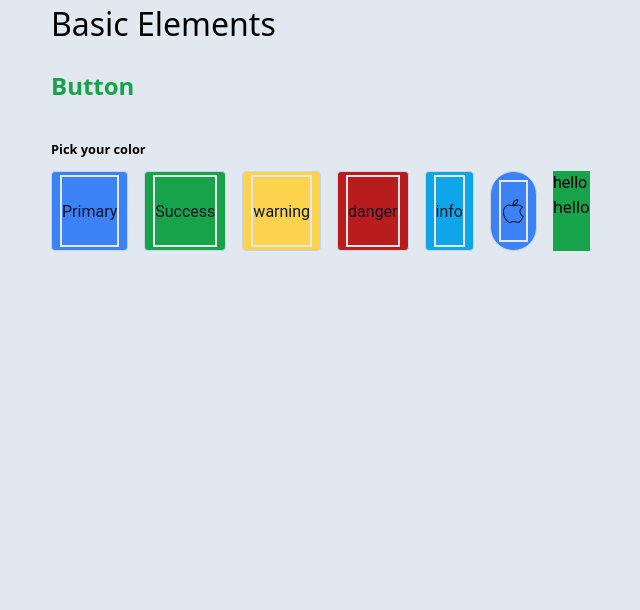
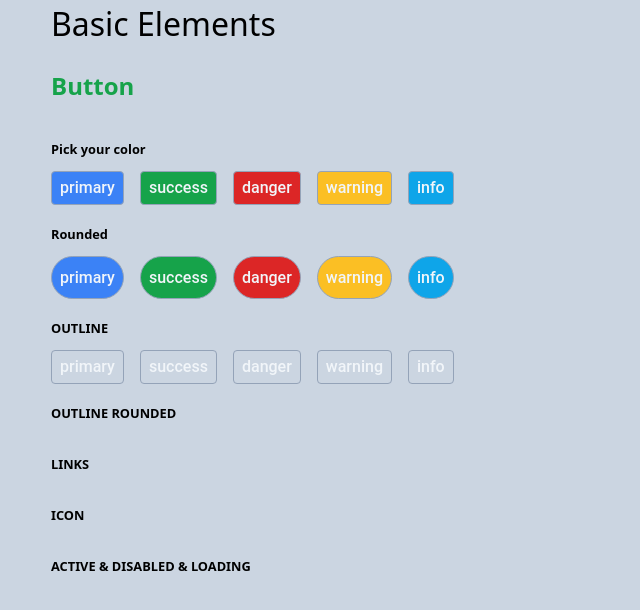
Before and after one commit to dangdinhtai0001/friday-fw-ssr, a Next.js app: page /components in a window 1280 px wide. Shown: the top 610 px of the page, without its empty margins (269-909 px from the left). Built offline with nearby package versions, Linux system fonts and the light colour scheme.

Commit message:
add demo for button

```diff
--- a/components/button/button.tsx
+++ b/components/button/button.tsx
@@ -4,7 +4,7 @@ import { tuple } from '../_util/type';
 import React from 'react';
 import LoadingIcon from './LoadingIcon';
 
-const ButtonTypes = tuple('primary', 'secondary', 'success', 'danger', 'warning', 'info');
+const ButtonTypes = tuple('primary', 'success', 'danger', 'warning', 'info');
 export type ButtonType = typeof ButtonTypes[number];
 
 const ButtonHTMLTypes = tuple('submit', 'button', 'reset');
@@ -16,6 +16,7 @@ export interface BaseButtonProps {
   type?: ButtonType;
   icon?: React.ReactNode;
   disabled?: boolean;
+  rounded?: boolean;
   outline?: boolean;
   color?: string;
   loading?: boolean | { delay?: number };
@@ -42,9 +43,13 @@ export type NativeButtonProps = {
 
 export type ButtonProps = Partial<AnchorButtonProps & NativeButtonProps>;
 
-const getColorClassName = (type: string): string => {
+const getColorClassName = (type: string, outline: boolean): string => {
   // Do cơ chế Just-in-time (JIT) của tailwind mà phải viết như này thay vì viết 1 phép concat chuỗi
   // Nếu không sẽ gây nên hiện tượng, có tên class nhưng ko apply được hiệu ứng
+
+  if (outline) {
+    return `bg-transparent`
+  }
 
   switch (type) {
     case 'primary':
@@ -70,6 +75,7 @@ const InternalButton = React.forwardRef<unknown, ButtonProps>((props, ref) => {
     loading = false,
     type = 'primary',
     outline = false,
+    rounded = false,
     color,
     disabled,
     className,
@@ -125,14 +131,15 @@ const InternalButton = React.forwardRef<unknown, ButtonProps>((props, ref) => {
   const classes = classNames(
     `border-[0.1rem] border-th-foreground
     transition-all  hover:scale-105 transition-transform active:scale-[0.9]
-    group btn relative inline-flex items-center justify-start overflow-hidden
+    group btn relative overflow-hidden
+    inline-flex items-center justify-start
     cursor-pointer
-    text-th-text-primary font-roboto font-[400] font-[0.875rem] leading-[1.5715rem]`,
+    text-th-text-primary font-roboto font-[500] font-[0.6rem] leading-[1.5715rem]`,
     {
       ['opacity-50 cursor-not-allowed']: disabled,
-      [`rounded-full px-[0.5rem] py-[0.5rem]`]: !children && children !== 0 && !!iconType,
+      [`rounded-full px-[0.5rem] py-[0.5rem]`]: (!children && children !== 0 && !!iconType) || rounded,
       [`rounded px-[0.5rem] py-[0.2rem]`]: children,
-      [getColorClassName(type)]: true,
+      [getColorClassName(type, outline)]: true,
     },
   );
 
@@ -152,24 +159,14 @@ const InternalButton = React.forwardRef<unknown, ButtonProps>((props, ref) => {
       disabled={disabled}
       ref={buttonRef}
     >
-      <div className="w-0 h-full rounded bg-th-background absolute top-0 left-0 ease-out duration-500 transition-all group-hover:w-full opacity-50 -z-1 "></div>
-      <div className="flex items-center justify-center h-full border-2">
+      <div className="w-0 h-full rounded bg-th-background absolute top-0 left-0 ease-out duration-500 transition-all group-hover:w-full opacity-30 -z-1 "></div>
+      <div className="flex items-center justify-center h-full ">
         {iconNode}
         {children}
       </div>
     </button>
   );
 });
-// const Button = (props: ButtonProps) => {
-//   return (
-//     <button
-//       type="button"
-//       className="px-[10px] py-[5px] bg-th-primary-medium rounded-md text-white outline-none hover:bg-th-primary-dark shadow-lg transform active:scale-75 hover:scale-110 transition-transform"
-//     >
-//       Button
-//     </button>
-//   );
-// };
 
 InternalButton.displayName = 'Button';
 
--- a/modules/components/index.tsx
+++ b/modules/components/index.tsx
@@ -1,7 +1,7 @@
 import { Button } from '@components';
 import { AppleIcon } from '@components/icons';
 
-export interface ComponentPageProps {}
+export interface ComponentPageProps { }
 
 const Page = (props: ComponentPageProps) => {
   return (
@@ -9,69 +9,75 @@ const Page = (props: ComponentPageProps) => {
       <div className="w-full flex flex-col px-[20rem] ">
         <div className="mb-5 text-[2rem] font-[400]">Basic Elements</div>
         <div className="mb-4 text-[1.5rem] font-[600] text-th-success">Button</div>
+
+        {/* ---------------------------------------------------------- */}
         <div className="mb-3 mt-5 text-[0.8rem] font-[600]">Pick your color</div>
-
-        <div className="button-container flex flex-row gap-[1rem]">
-          <Button
-            disabled={false}
-            type="primary"
+        <div className="button-container flex flex-row items-center justify-start gap-[1rem]">
+          {['primary', 'success', 'danger', 'warning', 'info'].map((item, index) => {
+            return <Button
+              key={index}
+              type={item}
               onClick={() => {
                 console.log('click');
               }}
             >
-            Primary
+              {item}
             </Button>
+          })}
 
-          <Button
-            disabled={false}
-            type="success"
+        </div>
+        {/* ---------------------------------------------------------- */}
+
+        {/* ---------------------------------------------------------- */}
+        <div className="mb-3 mt-5 text-[0.8rem] font-[600]">Rounded</div>
+        <div className="button-container flex flex-row items-center justify-start gap-[1rem]">
+          {['primary', 'success', 'danger', 'warning', 'info'].map((item, index) => {
+            return <Button
+              key={index}
+              rounded={true}
+              type={item}
               onClick={() => {
                 console.log('click');
               }}
             >
-            Success
+              {item}
             </Button>
-          <Button
-            disabled={false}
-            type="warning"
+          })}
+        </div>
+        {/* ---------------------------------------------------------- */}
+        <div className="mb-3 mt-5 text-[0.8rem] font-[600]">OUTLINE</div>
+        <div className="button-container flex flex-row items-center justify-start gap-[1rem]">
+          {['primary', 'success', 'danger', 'warning', 'info'].map((item, index) => {
+            return <Button
+              key={index}
+              outline={true}
+              type={item}
               onClick={() => {
                 console.log('click');
               }}
             >
-            warning
+              {item}
             </Button>
-          <Button
-            disabled={false}
-            type="danger"
-            onClick={() => {
-              console.log('click');
-            }}
-          >
-            danger
-          </Button>
-          <Button
-            disabled={false}
-            type="info"
-            onClick={() => {
-              console.log('click');
-            }}
-          >
-            info
-          </Button>
-          <Button
-            disabled={false}
-            icon={<AppleIcon />}
-            color="red-100"
-            onClick={() => {
-              console.log('click');
-            }}
-          ></Button>
+          })}
 
-          <div className="v-10 h-20 bg-th-success">
-            <div className="font-roboto"> hello</div>
-            <div className=""> hello</div>
         </div>
-        </div>
+        {/* ---------------------------------------------------------- */}
+        {/* ---------------------------------------------------------- */}
+        <div className="mb-3 mt-5 text-[0.8rem] font-[600]">OUTLINE ROUNDED</div>
+        <div className="button-container flex flex-row items-center justify-start gap-[1rem]"></div>
+        {/* ---------------------------------------------------------- */}
+        {/* ---------------------------------------------------------- */}
+        <div className="mb-3 mt-5 text-[0.8rem] font-[600]">LINKS</div>
+        <div className="button-container flex flex-row items-center justify-start gap-[1rem]"></div>
+        {/* ---------------------------------------------------------- */}
+        {/* ---------------------------------------------------------- */}
+        <div className="mb-3 mt-5 text-[0.8rem] font-[600]">ICON</div>
+        <div className="button-container flex flex-row items-center justify-start gap-[1rem]"></div>
+        {/* ---------------------------------------------------------- */}
+        {/* ---------------------------------------------------------- */}
+        <div className="mb-3 mt-5 text-[0.8rem] font-[600]">ACTIVE & DISABLED & LOADING</div>
+        <div className="button-container flex flex-row items-center justify-start gap-[1rem]"></div>
+        {/* ---------------------------------------------------------- */}
       </div>
     </div>
   );
--- a/styles/globals.css
+++ b/styles/globals.css
@@ -6,16 +6,16 @@
 }
 
 [data-theme='light'] {
-  --background: theme('colors.slate.200');
-  --foreground: theme('colors.slate.300');
+  --background: theme('colors.slate.300');
+  --foreground: theme('colors.slate.400');
   /* --------------------------- */
   --primary: theme('colors.blue.500');
   --success: theme('colors.green.600');
-  --danger: theme('colors.red.700');
-  --warning: theme('colors.amber.300');
+  --danger: theme('colors.red.600');
+  --warning: theme('colors.amber.400');
   --info: theme('colors.sky.500');
   /* --------------------------- */
-  --text-primary: theme('colors.slate.900');
+  --text-primary: theme('colors.slate.100');
 }
 
 [data-theme='dark'] {
@@ -62,6 +62,5 @@
   font-family: 'Roboto', sans-serif;
   font-weight: normal;
   font-style: normal;
-  /* src: url('../public/fonts/roboto/Roboto-Regular.ttf'); */
-  src: url('../public/fonts/roboto/Roboto-Italic.ttf');
+  src: url('../public/fonts/roboto/Roboto-Regular.ttf');
 }
```
Lines whose indentation alone changed are shown as unchanged.
